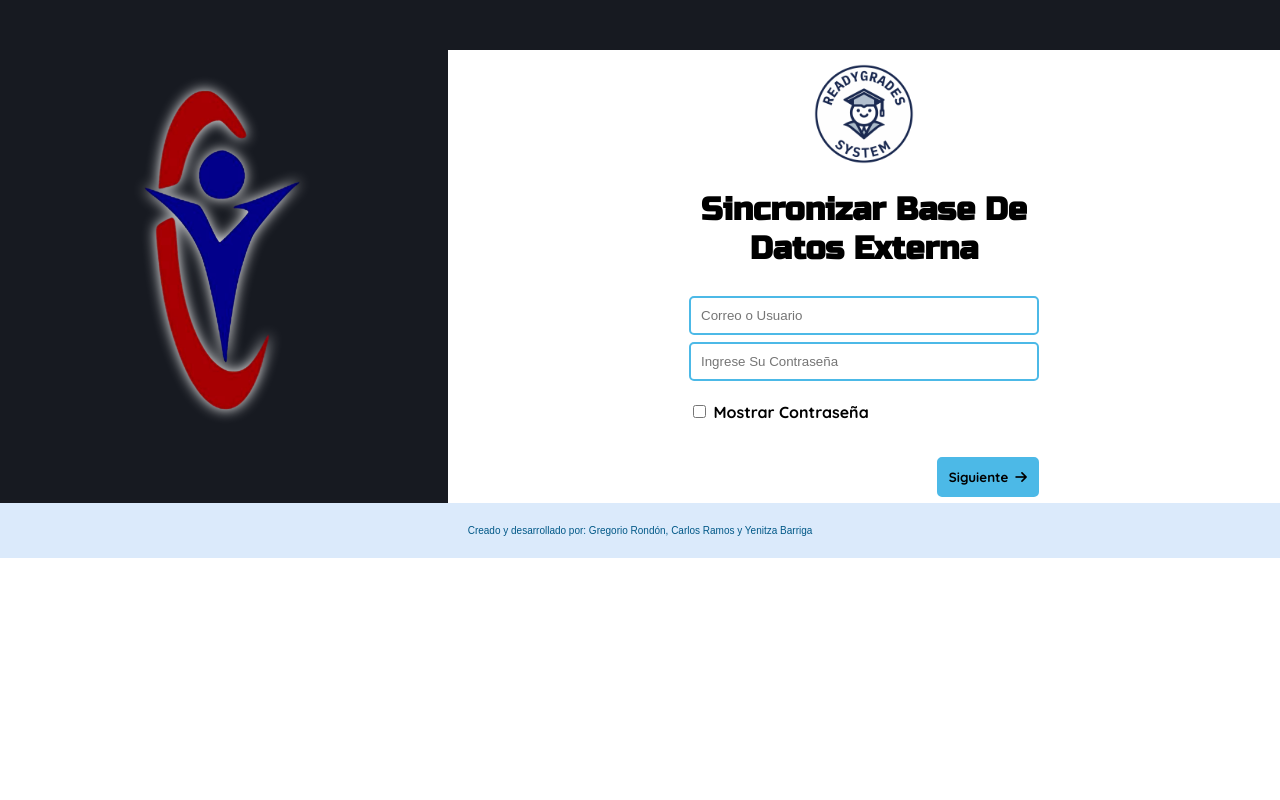
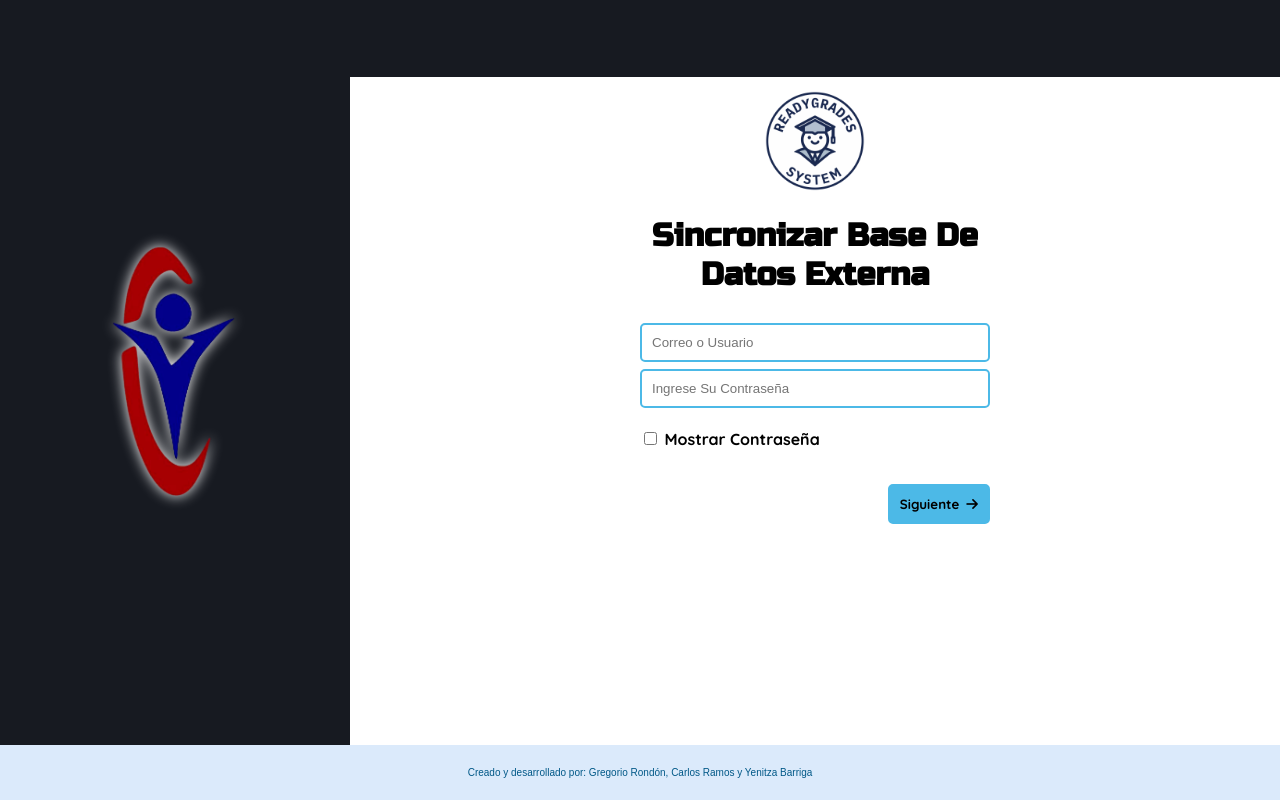
Before and after one commit to gregoriorondon/readygrade-desktop, an Electron app: page src/views/index.html in a window 1280 px wide. Drawn offline with Linux system fonts and the light colour scheme.

Commit message:
sync db form v3

```diff
--- a/src/css/estilos.css
+++ b/src/css/estilos.css
@@ -14,21 +14,23 @@
 }
 .cuerpo{
     margin: 0px;
+    height: 100%;
 }
 .container {
     display: grid;
-    grid-template-columns: 35% auto;
+    grid-template-columns: 350px auto;
     grid-template-rows: auto;
     gap: 0px 0px;
     grid-auto-flow: row;
     grid-template-areas:
     ". .";
+    height: 100%;
 }
 
 .nav-action {
     display: grid;
     grid-template-columns: 100%;
-    grid-template-rows: 10% 100%;
+    grid-template-rows: 77px;
     gap: 0px 0px;
     grid-auto-flow: row;
     grid-template-areas:
@@ -65,6 +67,9 @@
 .login{
     width: 350px;
     margin: 14px auto 14px auto;
+}
+.action{
+    background-color: var(--fondo);
 }
 .login input, #submit{
     border-style: solid;
@@ -156,6 +161,14 @@
 .logpass label:hover{
     background-color: var(--btnsemitransp);
 }
+.pre-sep{
+    display: flex;
+    flex-direction: column;
+    height: 100vh;
+}
+.sep{
+    flex-grow: 1 0 auto;
+}
 .foot{
     text-align: center;
     color: var(--texto2);
@@ -163,6 +176,7 @@
     font-size: 10px;
     background-color: var(--btnsemitransp);
     padding: 21px;
+    z-index: -1;
 }
 .logpass input{
     background: var(--botones);
--- a/src/views/index.html
+++ b/src/views/index.html
@@ -6,8 +6,11 @@
   <title>Notas Desktop v.Alpha</title>
   <link rel="stylesheet" href="../css/estilos.css">
   <link rel="stylesheet" href="../fontawesome/css/all.css">
+  <link rel="shortcut icon" href="../img/logosystem.png" type="image/x-icon">
 </head>
 <body class="cuerpo">
+
+<div class="pre-sep">
 <div class="container">
   <div class="nav-izq">
     <img src="../img/logouptt.png" alt="" class="logo">
@@ -44,10 +47,13 @@
   </div>
 </div>
 
+<div class="sep"></div>
 <footer class="foot">
   <span>Creado y desarrollado por: Gregorio Rondón, Carlos Ramos y Yenitza Barriga</span>
 </footer>
 
+</div>
+
 <script src="../js/showpassword.js"></script>
 </body>
 </html>
```
Also changed, not shown: main.js (+13 -19 lines).
